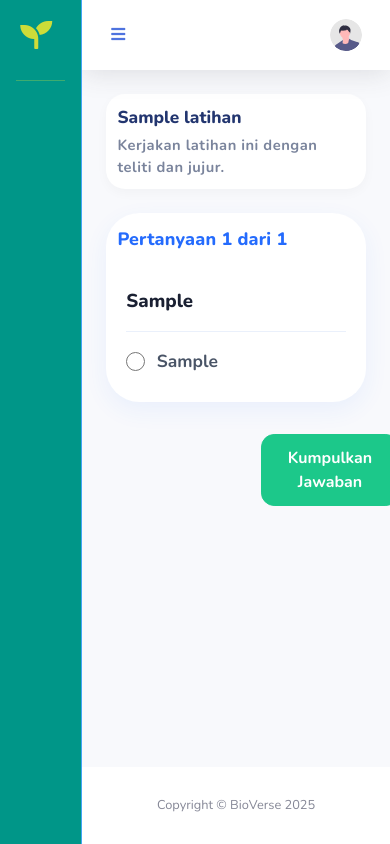
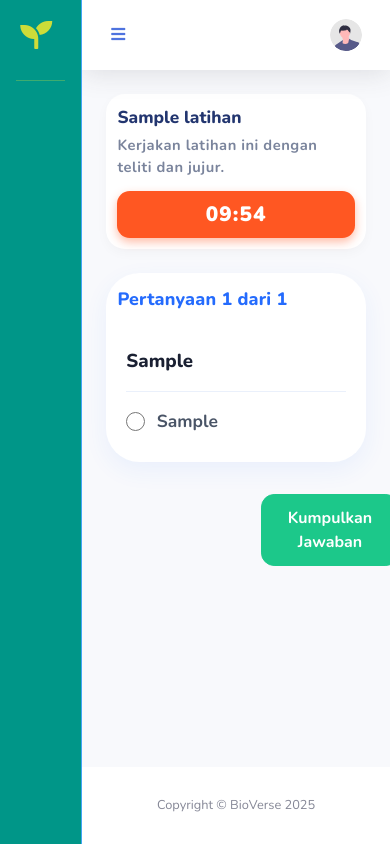
Before and after one commit to ersamlia/campedu, a Django app: template main/templates/main/siswa/latihan_soal.html in a window 390 px wide. Run offline with Django 5.2, Linux system fonts and the light colour scheme; the template is opened without the code that fills it: most values are stand-ins (such as "Sample title", 1, 10 or a date in 2020); some libraries are stand-ins or nearby versions.

Commit message:
Modul2 dan 3 serta soal diakhir subbab

```diff
--- a/main/templates/main/siswa/latihan_soal.html
+++ b/main/templates/main/siswa/latihan_soal.html
@@ -32,6 +32,20 @@
     font-weight: 600;
     letter-spacing: 0.5px;
 }
+/* Style untuk Timer */
+.latihan-timer {
+    background: #ff5722; /* Warna merah/oranye untuk menarik perhatian */
+    color: #fff;
+    padding: 0.5rem 1rem;
+    border-radius: 0.8rem;
+    font-weight: 900;
+    font-size: 1.3rem;
+    letter-spacing: 1px;
+    box-shadow: 0 4px 10px rgba(255, 87, 34, 0.4);
+    min-width: 120px;
+    text-align: center;
+}
+
 .card-latihan-soal {
     background: #fff;
     border-radius: 2.1rem;
@@ -111,9 +125,14 @@
 }
 hr { border-color: #eaf0fb; }
 @media (max-width: 900px) {
-    .latihan-header-card { padding: 0.7rem; }
+    .latihan-header-card {
+        padding: 0.7rem;
+        flex-direction: column;
+        align-items: flex-start;
+    }
     .latihan-header-title { font-size: 1.08rem;}
     .card-header { padding-left: .7rem; }
+    .latihan-timer { margin-top: 0.8rem; width: 100%; }
 }
 </style>
 {% endblock %}
@@ -127,6 +146,7 @@
             {{ latihan.deskripsi|default:"Kerjakan latihan ini dengan teliti dan jujur." }}
         </div>
     </div>
+    <div class="latihan-timer" id="timer">10:00</div>
 </div>
 
 <form method="post" action="{% url 'submit_latihan' latihan.id %}" id="form-latihan-soal">
@@ -176,11 +196,22 @@
     const prevBtn = document.getElementById('btn-slide-prev');
     const nextBtn = document.getElementById('btn-slide-next');
     const submitBtn = document.getElementById('btn-slide-submit');
+    const timerDisplay = document.getElementById('timer');
     let current = 0;
     const total = slides.length;
+    // Waktu pengerjaan dalam detik (10 menit * 60 detik)
+    let timeRemaining = 10 * 60;
+    let timerInterval;
+
+    // --- Fungsi Navigasi Soal ---
     function updateSlide() {
+        // Tampilkan/sembunyikan slide
         slides.forEach((s, i) => s.classList.toggle('active', i === current));
+
+        // Atur visibilitas tombol "Sebelumnya"
         prevBtn.style.visibility = current === 0 ? 'hidden' : 'visible';
+
+        // Atur visibilitas tombol "Selanjutnya" dan "Kumpulkan Jawaban"
         if (current === total - 1) {
             nextBtn.style.display = 'none';
             submitBtn.style.display = 'inline-block';
@@ -189,13 +220,56 @@
             submitBtn.style.display = 'none';
         }
     }
+
+    // Event listener untuk tombol Sebelumnya
     prevBtn.addEventListener('click', function() {
-        if (current > 0) { current--; updateSlide(); }
+        if (current > 0) {
+            current--;
+            updateSlide();
+        }
     });
+
+    // Event listener untuk tombol Selanjutnya
     nextBtn.addEventListener('click', function() {
-        if (current < total - 1) { current++; updateSlide(); }
+        if (current < total - 1) {
+            current++;
+            updateSlide();
+        }
     });
+
+    // --- Fungsi Timer ---
+    function formatTime(totalSeconds) {
+        const minutes = Math.floor(totalSeconds / 60);
+        const seconds = totalSeconds % 60;
+        // Padding nol di depan jika angka < 10
+        const formattedMinutes = String(minutes).padStart(2, '0');
+        const formattedSeconds = String(seconds).padStart(2, '0');
+        return `${formattedMinutes}:${formattedSeconds}`;
+    }
+
+    function startTimer() {
+        timerInterval = setInterval(() => {
+            timeRemaining--;
+            timerDisplay.textContent = formatTime(timeRemaining);
+
+            if (timeRemaining <= 60) {
+                // Beri peringatan 1 menit terakhir
+                timerDisplay.style.backgroundColor = '#f44336'; // Merah
+            }
+
+            if (timeRemaining <= 0) {
+                clearInterval(timerInterval);
+                timerDisplay.textContent = '00:00';
+                // Otomatis kumpulkan jawaban ketika waktu habis
+                alert('Waktu pengerjaan habis! Jawaban Anda akan dikumpulkan.');
+                document.getElementById('form-latihan-soal').submit();
+            }
+        }, 1000); // Update setiap 1 detik
+    }
+
+    // Panggil fungsi inisialisasi
     updateSlide();
+    startTimer();
 });
 </script>
 {% endblock %}
--- a/main/templates/main/siswa/modul_3.html
+++ b/main/templates/main/siswa/modul_3.html
@@ -414,14 +414,14 @@
 
         <div class="d-flex justify-content-between mt-4">
             <button class="btn btn-secondary" onclick="prevSlide(2)"><i class="fas fa-arrow-left"></i> Kembali</button>
-            <button class="btn btn-primary" onclick="nextSlide(4)">Analisis X-Ray <i class="fas fa-microscope ml-2"></i></button>
+            <button class="btn btn-primary" onclick="nextSlide(4)">Analisis<i class="fas fa-microscope ml-2"></i></button>
         </div>
     </div>
 </div>
 
 <div id="slide-4" class="learning-slide">
     <div class="learning-card">
-        <h3 class="title-highlight">Lab X-Ray (Analisis)</h3>
+        <h3 class="title-highlight">Ayo Temukan Perbedaan!</h3>
         <p class="text-content">Mari kita lihat "isi dalam" makhluk hidup ini untuk membuktikan perbedaan strukturnya.</p>
 
         <div class="mt-5">
```
Also changed, not shown: main/templates/main/siswa/modul_2.html (+42 -12 lines), db.sqlite3. Lines whose indentation alone changed are shown as unchanged.
